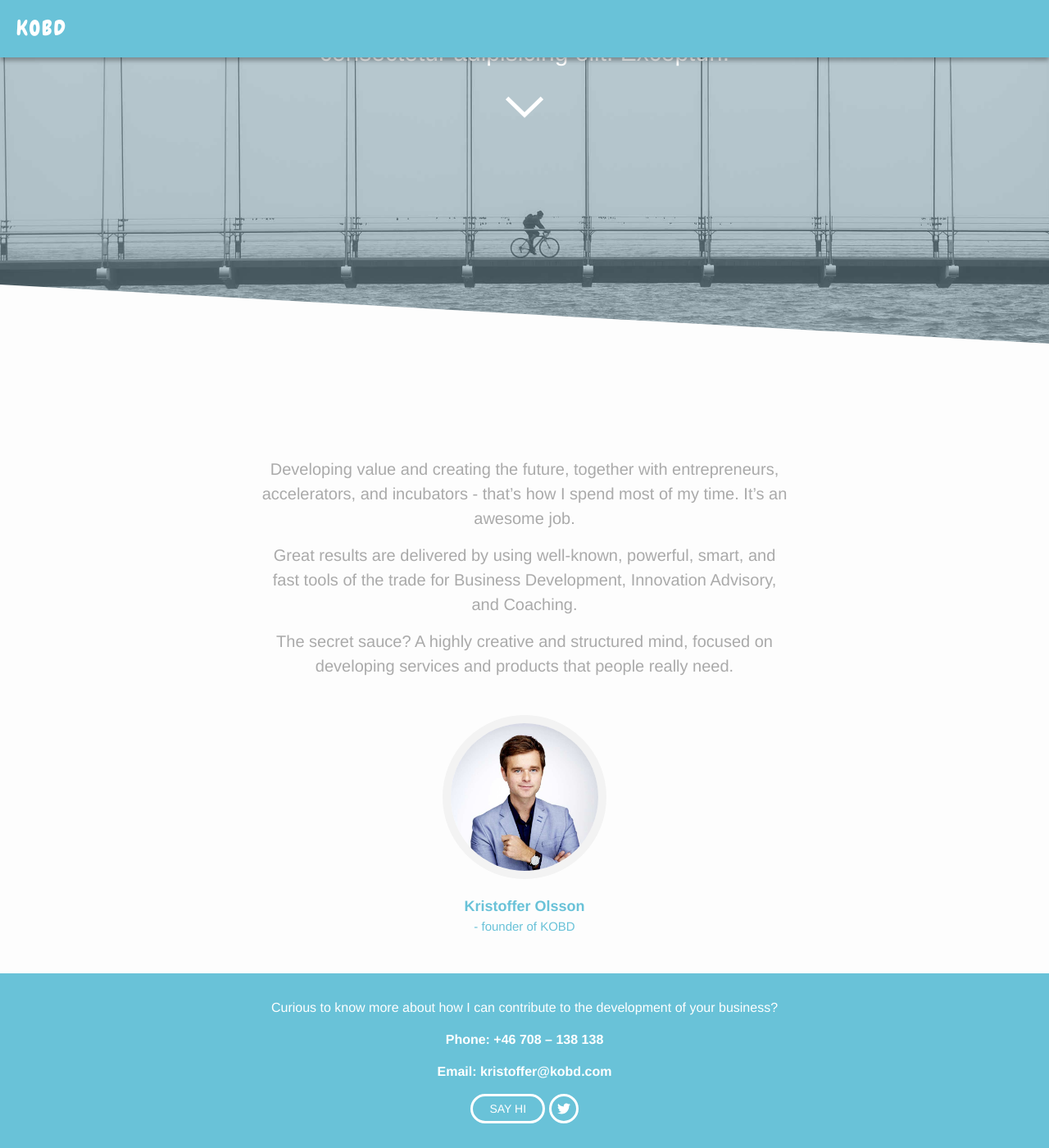
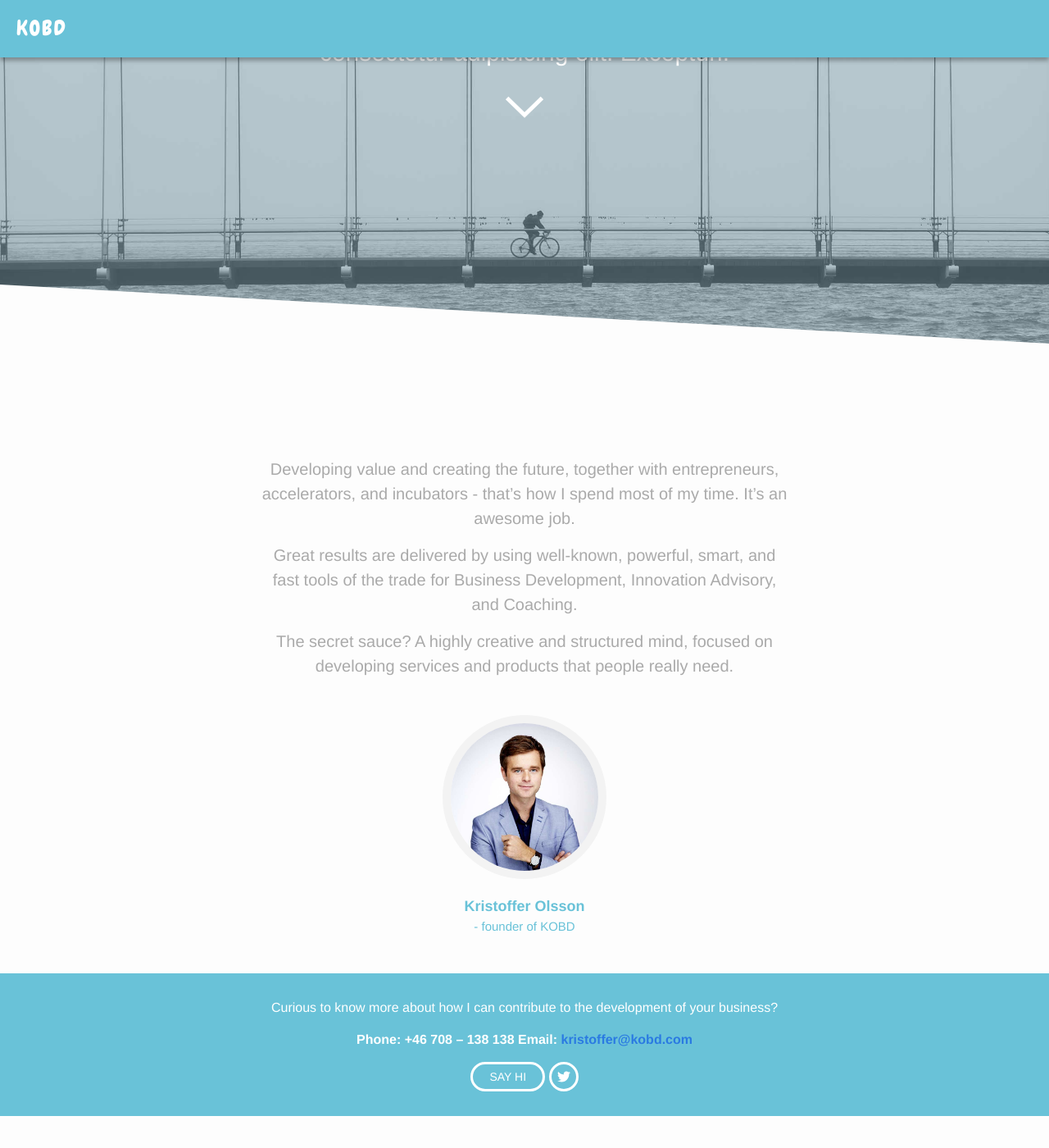
Before and after one commit to thomaswaern/krol, a Jekyll site: the page built from index.md, in a window 1280 px wide and 1400 px high, scrolled down 500 px. Shown: the whole window at 82% size. Built offline with Jekyll 4.4.1, drawn with Linux system fonts in a browser that asks for light colours; after the commit the page ends 1861 px from its top, so only the background shows below that.

Commit message:
Dyn email

```diff
--- a/_includes/footer.html
+++ b/_includes/footer.html
@@ -5,11 +5,14 @@
 
     <p>Curious to know more about how I can contribute to the development of your business?</p>
 
-    <p class="phone">Phone: +46 708 – 138 138</p>
-    <p class="email">Email: kristoffer@kobd.com</p>
+    <p>
+      <span class="phone">Phone: +46 708 – 138 138</span>
+      <span class="email">Email: <a href="mailto:{{site.email}}">{{site.email}}</a></span>
+    </p>
 
+    <div>
 
-    <a class="button" href="mailto:hey@kobd.se?subject=Hi Kristoffer!">Say hi</a>
+      <a class="button" href="mailto:{{site.email}}?subject=Hi Kristoffer!">Say hi</a>
 
         <ul class="follow-me">
             {% if site.github_username %}
@@ -38,7 +41,7 @@
             </li>
             {% endif %}
           </ul>
-
+      </div>
 
   </div>
 
--- a/_sass/_base.scss
+++ b/_sass/_base.scss
@@ -42,8 +42,6 @@
     max-width: 100%;
     vertical-align: middle;
 }
-
-
 
 .button{
     border:3px solid white;
--- a/_sass/_layout.scss
+++ b/_sass/_layout.scss
@@ -138,6 +138,7 @@
 
     .email, .phone{
         font-weight:bold;
+        display:inline-block;
     }
 
 }
```
Lines whose indentation alone changed are shown as unchanged.
